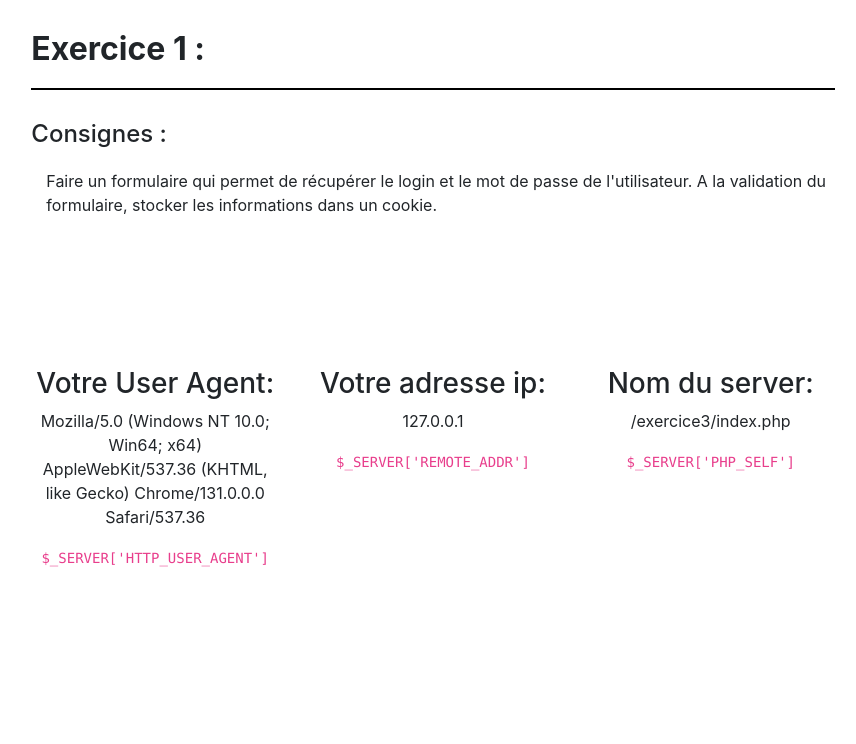
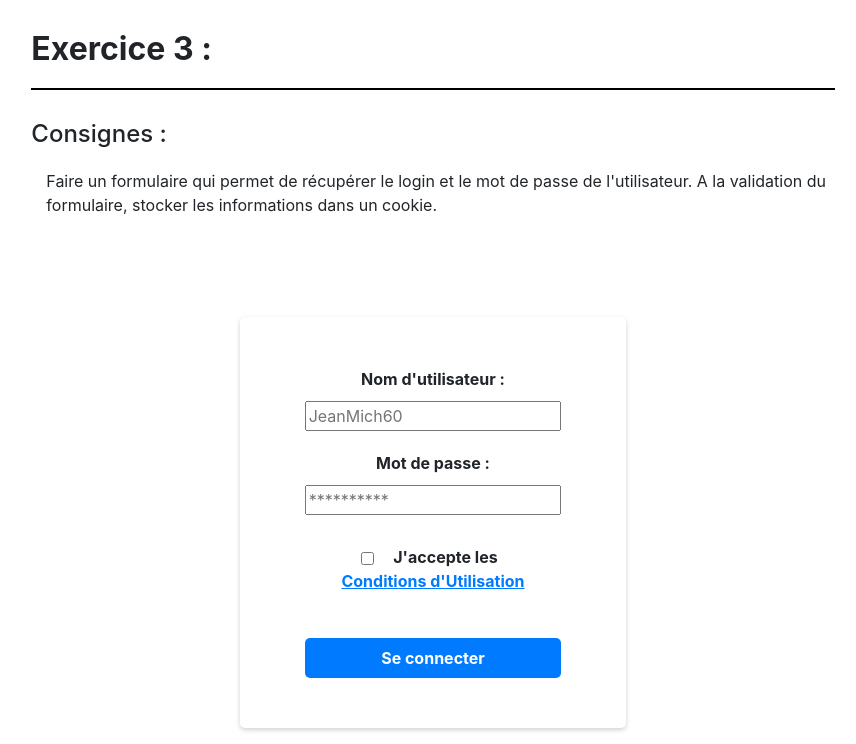
Before and after one commit to RobinHabran/phpExercice, a PHP site: page /exercice3/index.php in a window 1280 px wide. Shown: the part 56-800 px from the top of the page, without its empty margins (207-1063 px from the left). Run offline with PHP 8.4, Linux system fonts and the light colour scheme.

Commit message:
avancement ex3 ex4

```diff
--- a/partie8/exercice.css
+++ b/partie8/exercice.css
@@ -10,13 +10,63 @@ h2{
     font-size: 1.5rem;
     margin-bottom: 20px;
 }
+form{
+    padding: 50px 65px;
+    border-radius: 5px;
+    box-shadow: 0px 2px 5px #d1d1d1;
+}
+label{
+    display: block;
+    font-weight: bolder;
+}
+input{
+    display: block;
+    margin: 10px 0 20px 0px;;
+}
+input:not(#userPolitics){
+    width: 100%;
+}
+#userPolitics{
+    display: inline-block;
+    margin: 0 0 0 0;
+    vertical-align: middle;
+}
+#userPolitics:checked{
+    color: #007BFF;
+    background: white;
+}
+#userPoliticsLabel{
+    display: inline-block;
+    margin: 10px 0 0 15px;
+}
+#userPoliticsLink{
+    display: inline-block;
+    color: #007BFF;
+    text-decoration: underline;
+    font-weight: bolder;
+}
+#submitButton{
+    padding: 8px 15px;
+    margin: 45px 0 0 0;
+    background-color: #007BFF;
+    color: white;
+    font-weight: bolder;
+    border: none;
+    border-radius: 5px;
+}
+#submitButton:active{
+    box-shadow: 0px 2px 5px #052751;
+}
+.pointer{
+    cursor: pointer;
+}
 .line{
     border-bottom: 2px solid black;
     width: 100%;
     margin-bottom: 30px;
 }
 .consigne{
-    margin: 0 0 150px 15px;
+    margin: 0 0 100px 15px;
 }
 code{
 
@@ -28,3 +78,20 @@ button > a{
 .footer{
     margin: 130px 0 0 0;
 }
+.button, button{
+    text-decoration: none;
+    padding: 12px 25px;
+    margin: 45px 0 0 0;
+    background-color: #007BFF;
+    color: white;
+    font-weight: bolder;
+    border: none;
+    border-radius: 5px;
+}
+.button:active , button:active{
+    box-shadow: 0px 2px 5px #052751;
+}
+.button:hover , button:hover{
+    color: white;
+    text-decoration: none;
+}
--- a/partie8/exercice3/index.php
+++ b/partie8/exercice3/index.php
@@ -1,3 +1,18 @@
+<?php
+    if(isset($_POST['submitButton']) && isset($_POST['usernameLogin']) && isset($_POST['passwordLogin'])){
+        setcookie('username', $_POST['usernameLogin'], time() + 1*3600, '/');
+        setcookie('password', $_POST['passwordLogin'], time() + 1*3600, '/');
+    }
+
+    function removeCookie($cookieName) {
+        if(isset($_COOKIE[$cookieName])){
+            unset($_COOKIE[$cookieName]);
+            setcookie($cookieName, null, -1, '/');
+            return true;
+        }
+        return false;
+    }
+  ?>
 <!DOCTYPE html>
 <html lang="fr" dir="ltr">
     <head>
@@ -5,32 +20,39 @@
         <meta name="viewport" content="width=device-width, initial-scale=1, shrink-to-fit=no" />
         <link rel="stylesheet" href="https://stackpath.bootstrapcdn.com/bootstrap/4.1.3/css/bootstrap.min.css" integrity="sha384-MCw98/SFnGE8fJT3GXwEOngsV7Zt27NXFoaoApmYm81iuXoPkFOJwJ8ERdknLPMO" crossorigin="anonymous"/>
         <link rel="stylesheet" href="../exercice.css" />
-        <title>P-8 Exercice 1 </title>
+        <title>P-8 Exercice 3 </title>
     </head>
     <body>
         <?php include '../navbar.php'; ?>
         <div class="container-fluid"
             <div class="row">
                 <div class="col-md-8 offset-md-2">
-                    <h1>Exercice 1 : </h1>
+                    <h1>Exercice 3 : </h1>
                     <div class="line"></div>
                     <h2>Consignes : </h2>
                     <p class="consigne"><?= file_get_contents('consigne.txt') ?></p>
                     <div class="row">
-                        <div class="col-4 text-center">
-                            <h3>Votre User Agent: </h3>
-                            <p><?= $_SERVER['HTTP_USER_AGENT'] ?></p>
-                            <code>$_SERVER['HTTP_USER_AGENT']</code>
-                        </div>
-                        <div class="col-4 text-center">
-                            <h3>Votre adresse ip: </h3>
-                            <p><?= $_SERVER['REMOTE_ADDR'] ?></p>
-                            <code>$_SERVER['REMOTE_ADDR']</code>
-                            </div>
-                        <div class="col-4 text-center">
-                            <h3>Nom du server: </h3>
-                            <p><?= $_SERVER['PHP_SELF'] ?></p>
-                            <code>$_SERVER['PHP_SELF']</code>
+                        <div class="col-md-6 offset-md-3 text-center">
+                        <?php
+                            if(isset($_POST['submitButton']) && isset($_POST['usernameLogin']) && isset($_POST['passwordLogin'])){
+                                ?>
+                                <div>
+                                    <p>Nom d'Utilisateur : <?= $_COOKIE['username']?>
+                                    <p>Mot de passe : <?= $_COOKIE['password'];?>
+                                </div>
+                            <button onclick="<?php removeCookie('username'); removeCookie('password');?>"><a href="index.php">Back</a></button><?php
+                            }else{
+                        ?><form id="form" action="" method="POST">
+                            <label for="usernameLogin">Nom d'utilisateur : </label>
+                            <input type="text" name="usernameLogin" placeholder="JeanMich60" id="usernameLogin" required/>
+                            <label for="passwordLogin">Mot de passe : </label>
+                            <input type="password" name="passwordLogin" placeholder="**********" id="passewordLogin" required/>
+                            <input type="checkbox" name="userPolitics" id="userPolitics" required />
+                            <label for="userPolitics" id="userPoliticsLabel" class="pointer">J'accepte les &nbsp;</label>
+                            <a id="userPoliticsLink" class="pointer">Conditions d'Utilisation</a>
+                            <input type="submit" name="submitButton" id="submitButton" value="Se connecter" class="pointer" />
+                        </form>
+                        <?php } ?>
                         </div>
                     </div>
                 </div>
```
Also changed, not shown: partie8/exercice4/index.php (+21 -16 lines), partie8/userform.php (added, +40 -0 lines).
